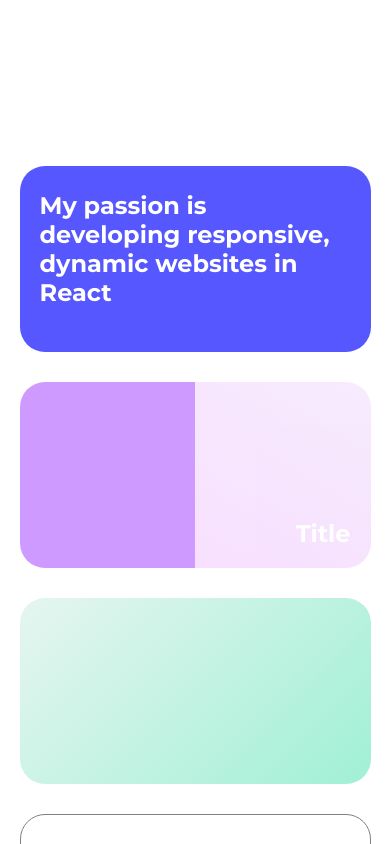
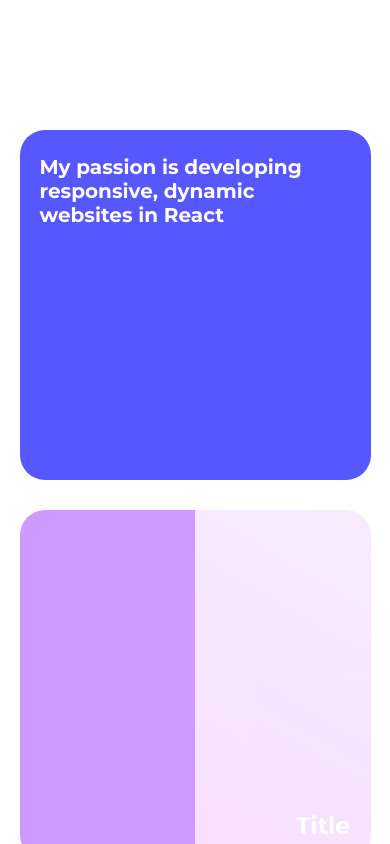
Before and after one commit to KidLiberty/Developer-Portfolio-Site, a React (Create React App) app: page / in a window 390 px wide. Shown: the part 1100-1944 px from the top of the page. Built offline with nearby package versions, Linux system fonts and the light colour scheme.

Commit message:
Grid changes

```diff
--- a/src/css/Home.css
+++ b/src/css/Home.css
@@ -442,10 +442,14 @@
     font-size: 2rem;
   }
 
+  .home__cards-grid-container {
+    height: 450vh;
+  }
+
   .home__cards-list {
     display: grid;
     grid-template-columns: repeat(1, 1fr);
-    grid-template-rows: repeat(6, 1fr);
+    grid-template-rows: repeat(6, 350px);
     grid-template-areas:
       'card1'
       'card2'
@@ -453,8 +457,9 @@
       'card4'
       'card5'
       'card6';
-    height: 150vh;
+    height: 400vh;
     width: 90vw;
+    margin-top: 350px;
   }
 
   .grid-card-1 {
@@ -464,7 +469,7 @@
   }
 
   .grid-card-1-text {
-    font-size: 1.9rem;
+    font-size: 2.25rem;
   }
 
   .grid-card-2 {
@@ -568,6 +573,26 @@
     font-size: 1.5rem;
   }
 
+  .home__cards-grid-container {
+    height: 450vh;
+  }
+
+  .home__cards-list {
+    display: grid;
+    grid-template-columns: repeat(1, 1fr);
+    grid-template-rows: repeat(6, 350px);
+    grid-template-areas:
+      'card1'
+      'card2'
+      'card3'
+      'card4'
+      'card5'
+      'card6';
+    height: 400vh;
+    width: 90vw;
+    margin-top: 350px;
+  }
+
   .grid-card-1 {
     width: 100%;
     height: 100%;
@@ -575,7 +600,7 @@
   }
 
   .grid-card-1-text {
-    font-size: 1.5rem;
+    font-size: 1.25rem;
   }
 
   .grid-card-2 {
```
Also changed, not shown: src/images/grid_background.jpeg (added).
